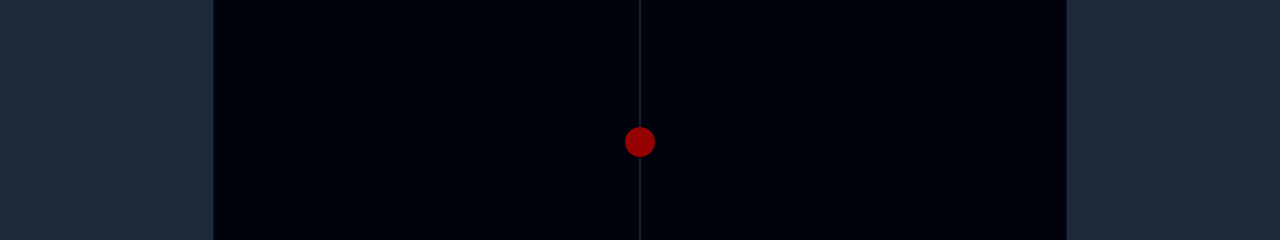
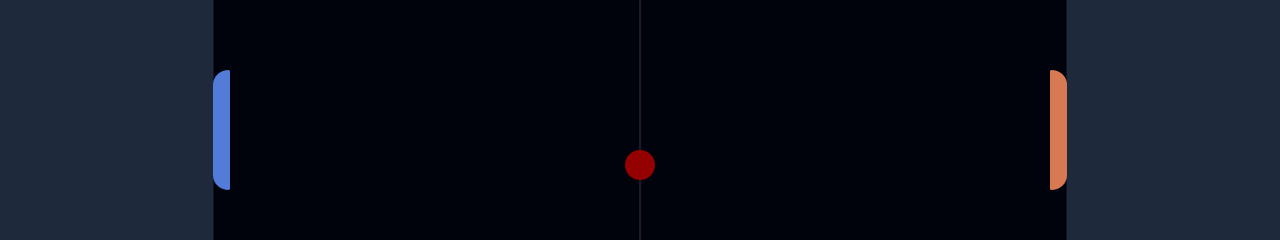
Before and after one commit to lieaks/ft_transcendence, a Vue app in the folder frontend/: page /game in a window 1280 px wide. Shown: the part 235-475 px from the top of the page. Built offline with nearby package versions, Linux system fonts and the light colour scheme.

Commit message:
Add player

```diff
--- a/frontend/src/views/GameView.vue
+++ b/frontend/src/views/GameView.vue
@@ -6,16 +6,16 @@
 	<!-- <h1>Game</h1> -->
 
 	<div class="flex justify-center">
-		<img src="../assets/basic_map/ScoreBarP1.png" alt="ScoreBar" class="transform -scale-x-100" />
-		<img src="../assets/basic_map/ScoreBarP2.png" alt="ScoreBar" />
+		<img src="../assets/basic_map/ScoreBarP1.png" alt="ScoreBar" class="transform -scale-x-100 w-1/5" />
+		<img src="../assets/basic_map/ScoreBarP2.png" alt="ScoreBar" class="w-1/5" />
 	</div>
 	<div class="w-2/3 mx-auto relative">
 		<img src="../assets/basic_map/Board.png" alt="Board" class="w-full" />
-		<img src="../assets/basic_map/redBall.png" alt="Ball" class="absolute inset-1/2 transform -translate-x-1/2 -translate-y-1/2" />
+		<img src="../assets/basic_map/Player1.png" alt="Player1" class="absolute left-0 top-1/2 transform -translate-y-1/2" />
+		<img src="../assets/basic_map/Player2.png" alt="Player2" class="absolute right-0 top-1/2 transform -translate-y-1/2" />
 	</div>
 
-	<!-- <img src="../assets/basic_map/Player1.png" alt="Player1" /> -->
-	<!-- <img src="../assets/basic_map/Player2.png" alt="Player2" /> -->
+	<img src="../assets/basic_map/redBall.png" alt="Ball" class="absolute inset-1/2 transform -translate-x-1/2 -translate-y-1/2" />
 </template>
 
 <style>
```
